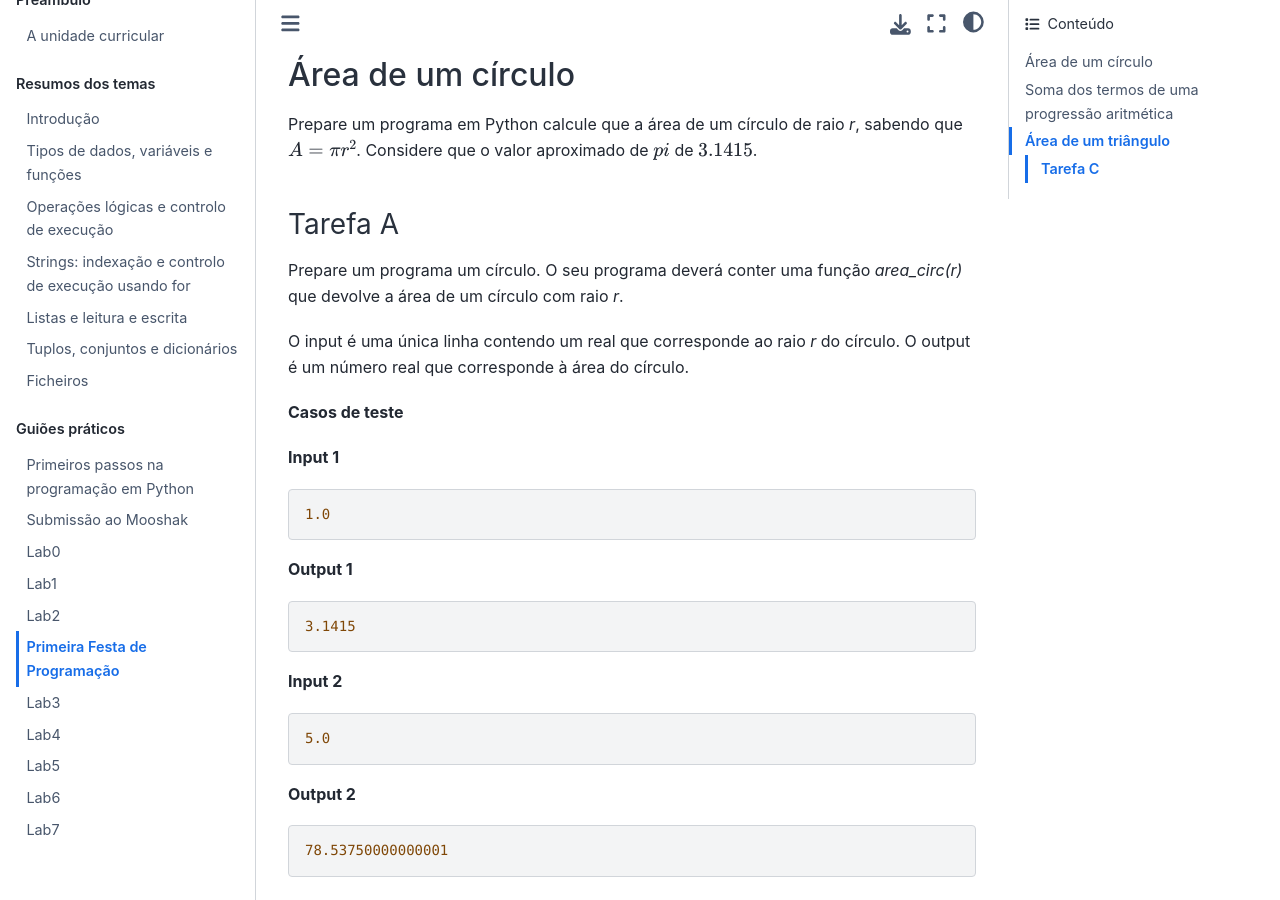
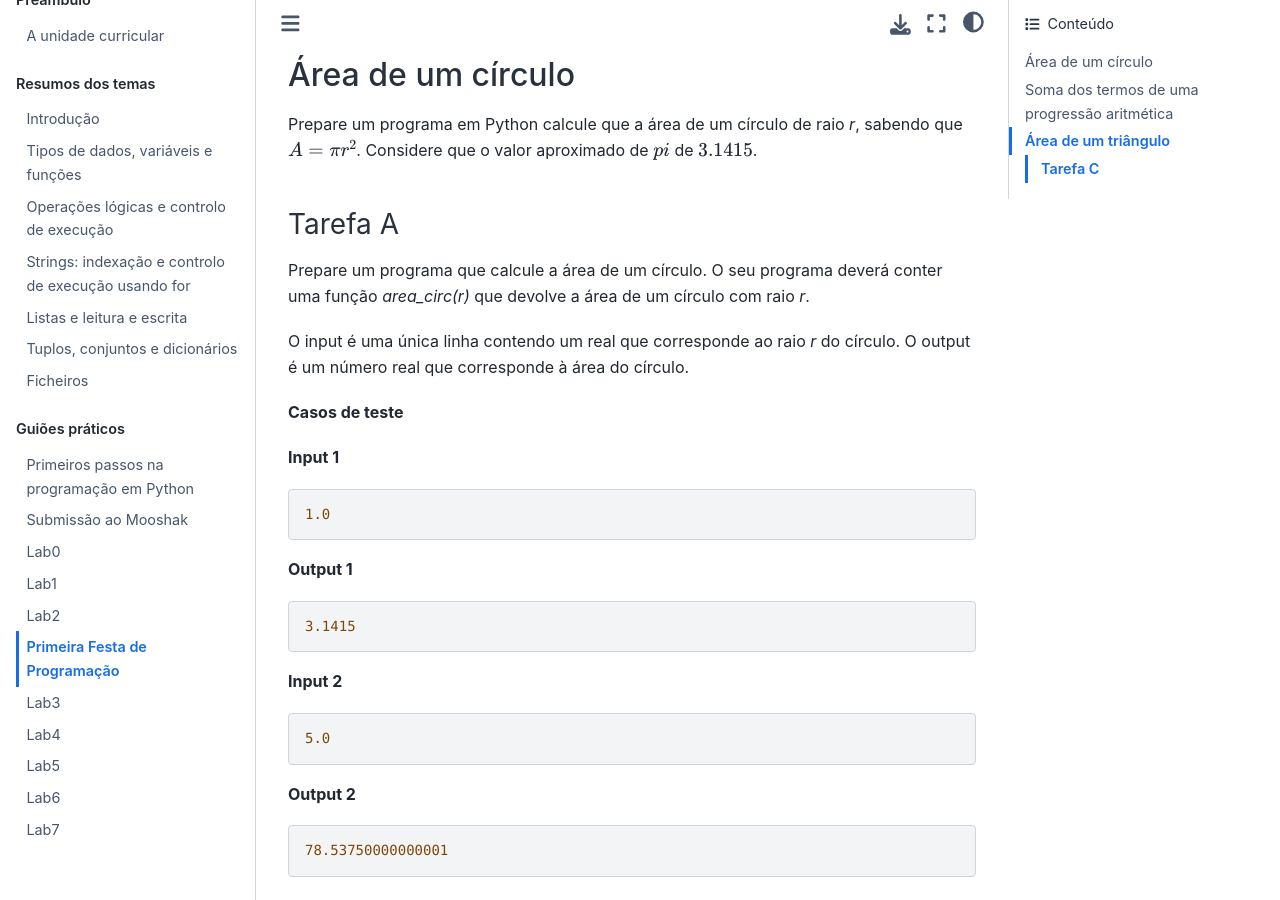
Before and after one commit to margaridamadeira/IPC-2022-23, a Jupyter Book: the page built from docs/F1-2022.md, in a window 1280 px wide and 900 px high, scrolled down 385 px. Built offline with Jupyter Book 1.0.4 settings and Sphinx 7.4.7 and the Sphinx Book theme 1.1.4, drawn with Linux system fonts in a browser that asks for light colours.

Commit message:
Corrigido português na tarefa A

```diff
--- a/docs/F1-2022.md
+++ b/docs/F1-2022.md
@@ -19,7 +19,7 @@ Prepare um programa em Python calcule que a área de um círculo de raio *r*, sa
 
 ### Tarefa A
 
-Prepare um programa  um círculo. O seu programa deverá conter uma função *area_circ(r)* que devolve a área de um círculo com raio *r*.
+Prepare um programa que calcule a área de um círculo. O seu programa deverá conter uma função *area_circ(r)* que devolve a área de um círculo com raio *r*.
 
 O input é uma única linha contendo um real que corresponde ao raio *r* do círculo.
 O output é um número real que corresponde à área do círculo.
```
